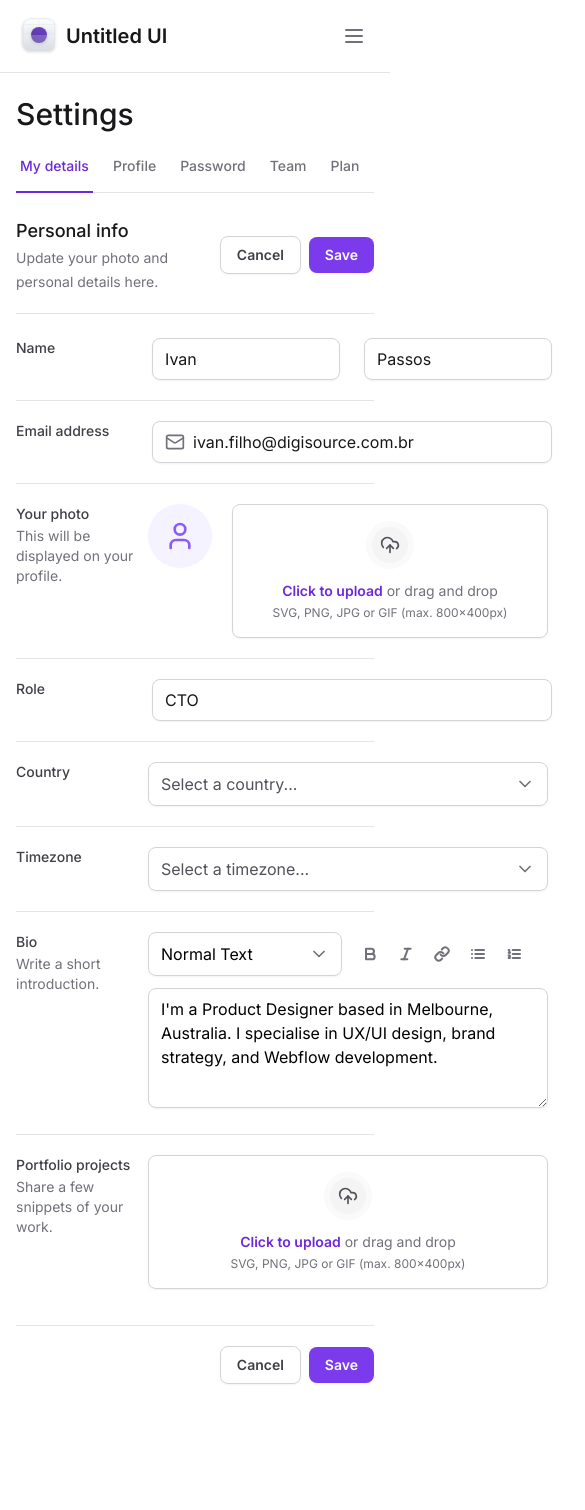
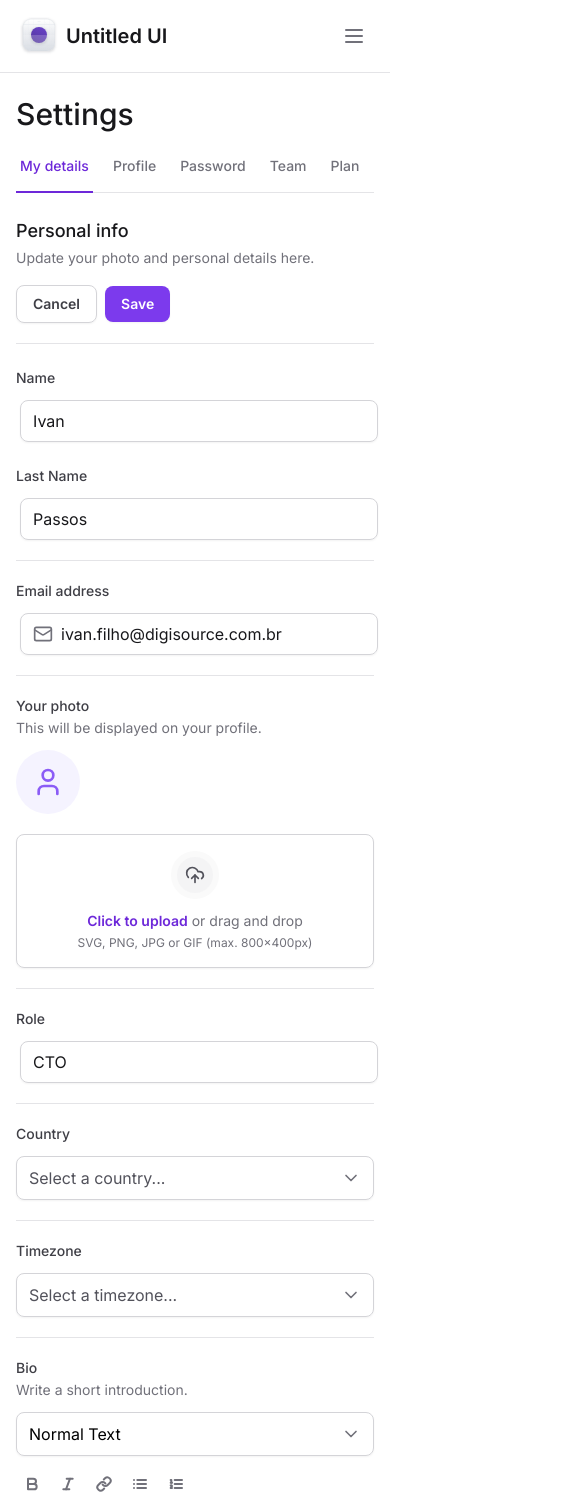
Before and after one commit to ivanrpassos/masterizando-o-tailwind, a Next.js app: page / in a window 390 px wide. Shown: the top 1510 px of the page, 585 px wide, since content can reach past the window. Before the commit the page ends 1432 px from the top, so only its background shows below. Built offline with nearby package versions, Linux system fonts and the light colour scheme.

Commit message:
Aula 34 - Responsividade do formulário

```diff
--- a/app/page.tsx
+++ b/app/page.tsx
@@ -15,7 +15,7 @@
       <SettingsTabs />
 
       <div className="mt-6 flex flex-col">
-        <div className="flex items-center justify-between border-b border-zinc-200 pb-5">
+        <div className="flex flex-col justify-between gap-4 border-b border-zinc-200 pb-5 lg:flex-row lg:items-center">
           <div className="space-y-1">
             <h2 className="text-lg font-medium text-zinc-900">Personal info</h2>
             <span className="text-sm text-zinc-500">
@@ -36,25 +36,34 @@
           id="settings"
           className="mt-6 flex w-full flex-col gap-5 divide-y divide-zinc-200"
         >
-          <div className="grid grid-cols-form gap-3">
+          <div className="flex flex-col gap-3 lg:grid lg:grid-cols-form">
             <label
               htmlFor="firstName"
               className="text-sm font-medium text-zinc-700"
             >
               Name
             </label>
-            <div className="grid grid-cols-2 gap-6">
+            <div className="flex flex-col gap-6 lg:grid lg:grid-cols-2">
               <Input.Root>
                 <Input.Control id="firstName" defaultValue="Ivan" />
               </Input.Root>
 
-              <Input.Root>
-                <Input.Control defaultValue="Passos" />
-              </Input.Root>
+              <div className="flex flex-col gap-3 lg:block">
+                <label
+                  htmlFor="lastName"
+                  className="text-sm font-medium text-zinc-700 lg:hidden"
+                >
+                  Last Name
+                </label>
+
+                <Input.Root>
+                  <Input.Control id="lastName" defaultValue="Passos" />
+                </Input.Root>
+              </div>
             </div>
           </div>
 
-          <div className="grid grid-cols-form gap-3 pt-5">
+          <div className="flex flex-col gap-3 pt-5 lg:grid lg:grid-cols-form">
             <label
               htmlFor="email"
               className="text-sm font-medium text-zinc-700"
@@ -73,7 +82,7 @@
             </Input.Root>
           </div>
 
-          <div className="grid grid-cols-form gap-3 pt-5">
+          <div className="flex flex-col gap-3 pt-5 lg:grid lg:grid-cols-form">
             <label
               htmlFor="email"
               className="text-sm font-medium text-zinc-700"
@@ -83,14 +92,14 @@
                 This will be displayed on your profile.
               </span>
             </label>
-            <FileInput.Root className="flex items-start gap-5">
+            <FileInput.Root className="flex flex-col gap-5 lg:flex-row lg:items-start">
               <FileInput.ImagePreview />
               <FileInput.Trigger />
               <FileInput.Control />
             </FileInput.Root>
           </div>
 
-          <div className="grid grid-cols-form gap-3 pt-5">
+          <div className="flex flex-col gap-3 pt-5 lg:grid lg:grid-cols-form">
             <label htmlFor="role" className="text-sm font-medium text-zinc-700">
               Role
             </label>
@@ -99,7 +108,7 @@
             </Input.Root>
           </div>
 
-          <div className="grid grid-cols-form gap-3 pt-5">
+          <div className="flex flex-col gap-3 pt-5 lg:grid lg:grid-cols-form">
             <label
               htmlFor="country"
               className="text-sm font-medium text-zinc-700"
@@ -112,7 +121,7 @@
             </Select>
           </div>
 
-          <div className="grid grid-cols-form gap-3 pt-5">
+          <div className="flex flex-col gap-3 pt-5 lg:grid lg:grid-cols-form">
             <label
               htmlFor="timezone"
               className="text-sm font-medium text-zinc-700"
@@ -128,7 +137,7 @@
             </Select>
           </div>
 
-          <div className="grid grid-cols-form gap-3 pt-5">
+          <div className="flex flex-col gap-3 pt-5 lg:grid lg:grid-cols-form">
             <label htmlFor="bio" className="text-sm font-medium text-zinc-700">
               Bio
               <span className="mt-0.5 block text-sm font-normal text-zinc-500">
@@ -136,7 +145,7 @@
               </span>
             </label>
             <div className="space-y-3">
-              <div className="grid grid-cols-2 gap-3">
+              <div className="flex flex-col gap-3 lg:grid lg:grid-cols-2">
                 <Select placeholder="" defaultValue="normal">
                   <SelectItem
                     value="normal"
@@ -175,7 +184,7 @@
             </div>
           </div>
 
-          <div className="grid grid-cols-form gap-3 pt-5">
+          <div className="flex flex-col gap-3 pt-5 lg:grid lg:grid-cols-form">
             <label
               htmlFor="projects"
               className="text-sm font-medium text-zinc-700"
```
